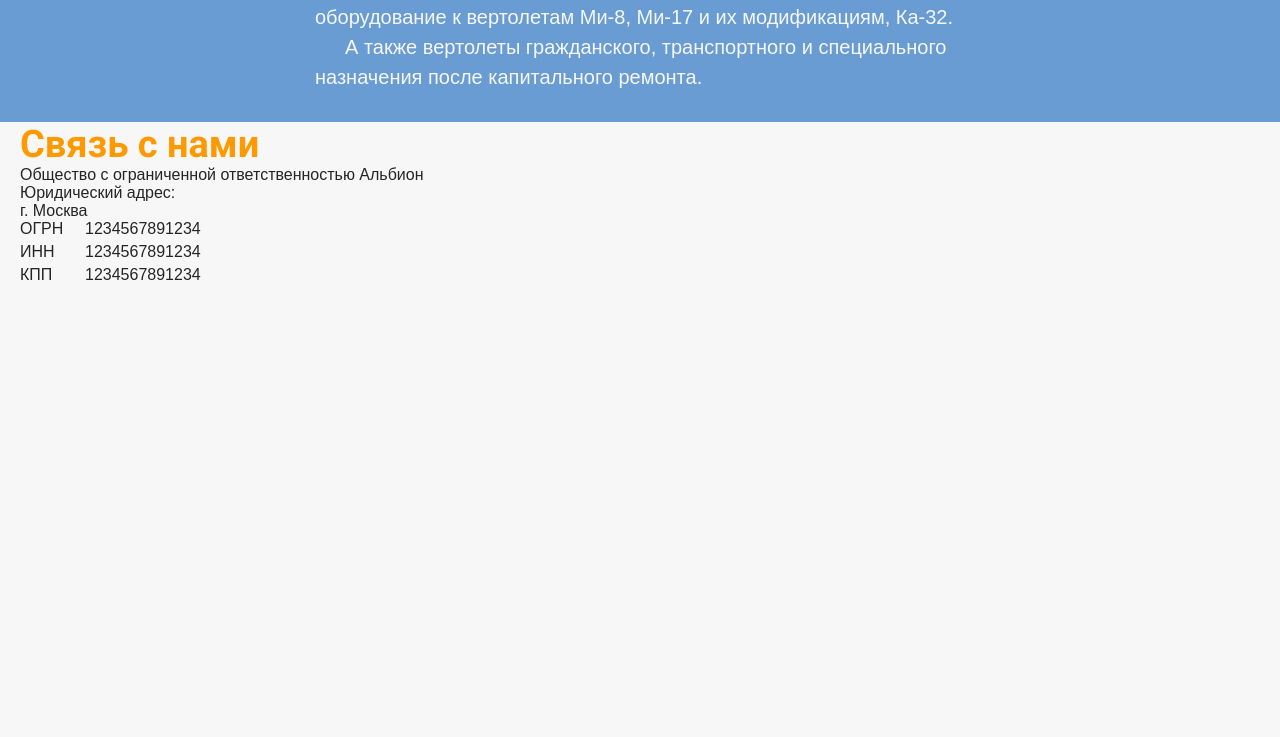
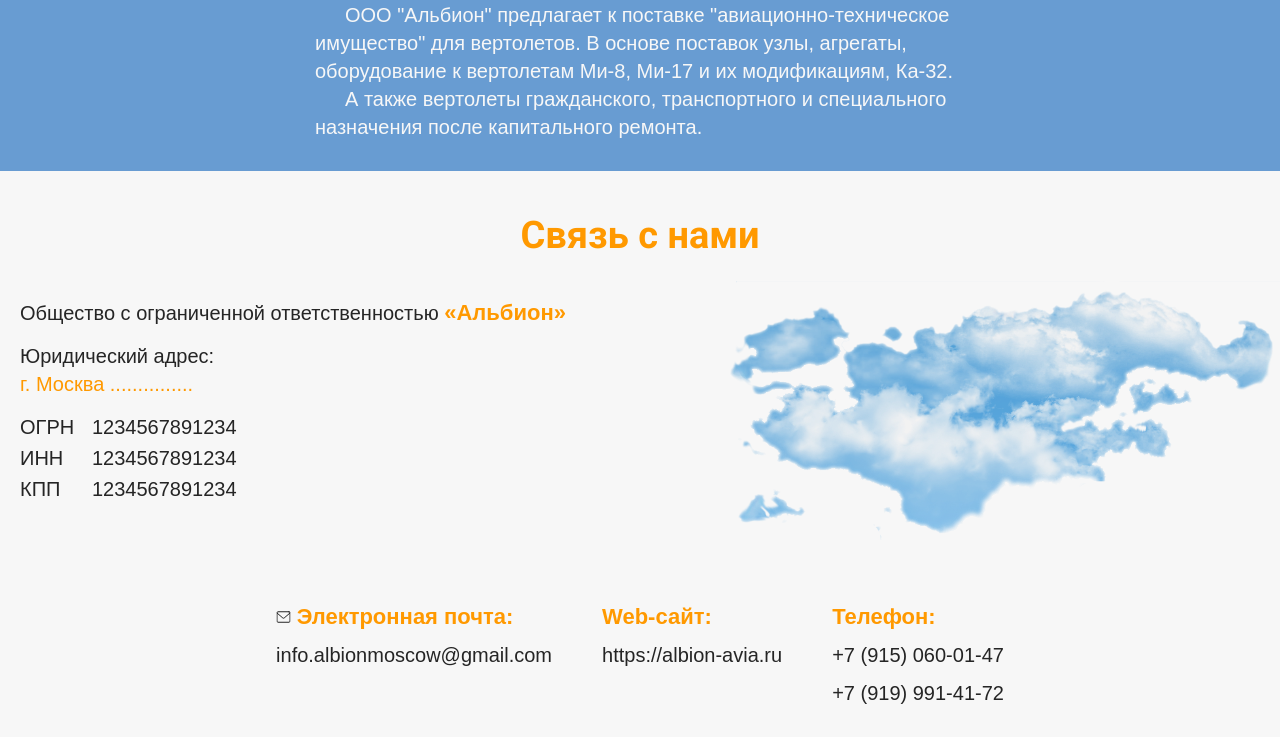
Before and after one commit to kn1xoh/albion-avia, a plain HTML site: page index.html in a window 1280 px wide. Shown: the part 749-1486 px from the top of the page. Before the commit the page ends 1033 px from the top, so only its background shows below. Drawn offline with Linux system fonts and the light colour scheme.

Commit message:
add footer

```diff
--- a/index.html
+++ b/index.html
@@ -62,20 +62,21 @@
           <div class="about__line"></div>
           <p class="about__text">
             ООО "Альбион" предлагает к поставке "авиационно-техническое имущество" для вертолетов. В основе поставок узлы, агрегаты, оборудование к вертолетам Ми-8, Ми-17 и их модификациям, Ка-32.
-          <p class="about__text">
-            А также вертолеты гражданского, транспортного и специального назначения после капитального ремонта.</p>
           </p>
+          <p class="about__text">А также вертолеты гражданского, транспортного и специального назначения после капитального ремонта.</p>
         </div>
       </section>
     </main>
     <footer class="footer">
       <div class="container footer__container">
+        <img class="footer__img-clouds" src="img/clouds.png" alt="Облака" />
         <h2 class="footer__title title-1">Связь с нами</h2>
 
-        <p class="footer__text">Общество с ограниченной ответственностью <span class="footer__text-span">Альбион</span></p>
+        <div class="footer__legal">
+          <p class="footer__text">Общество с ограниченной ответственностью <span class="footer__text-span footer__text-span_name">«Альбион»</span></p>
           <p class="footer__text">
             Юридический адрес:<br />
-          <span class="footer__text-span">г. Москва</span>
+            <span class="footer__text-span">г. Москва ...............</span>
           </p>
           <div class="footer__inn">
             <div>ОГРН</div>
@@ -85,6 +86,48 @@
             <div>КПП</div>
             <div>1234567891234</div>
           </div>
+        </div>
+
+        <div class="footer__info footer-info">
+          <div class="footer-info__block">
+            <div class="footer-info__inner-title">
+              <svg class="footer-info__mail-icon" width="15" height="14" viewBox="0 0 15 14" fill="none" xmlns="http://www.w3.org/2000/svg">
+                <g clip-path="url(#clip0_1545_11831)">
+                  <path
+                    d="M13 1.75H2C1.44772 1.75 1 2.19772 1 2.75V11.25C1 11.8023 1.44772 12.25 2 12.25H13C13.5523 12.25 14 11.8023 14 11.25V2.75C14 2.19772 13.5523 1.75 13 1.75Z"
+                    stroke="#252525"
+                    stroke-linecap="round"
+                    stroke-linejoin="round"
+                  />
+                  <path d="M1 3L6.86 8C7.03969 8.14967 7.26615 8.23163 7.5 8.23163C7.73385 8.23163 7.96031 8.14967 8.14 8L14 3" stroke="#252525" stroke-linecap="round" stroke-linejoin="round" />
+                </g>
+                <defs>
+                  <clipPath id="clip0_1545_11831">
+                    <rect width="14" height="14" fill="white" transform="translate(0.5)" />
+                  </clipPath>
+                </defs>
+              </svg>
+              <span class="footer-info__inner-title-span">Электронная почта:</span>
+            </div>
+            <a class="footer-info__link reset-link" href="mailto:info.albionmoscow@gmail.com">info.albionmoscow@gmail.com</a>
+          </div>
+
+          <div class="footer-info__block">
+            <div class="footer-info__inner-title">
+              <span class="footer-info__inner-title-span">Web-сайт:</span>
+            </div>
+            <a class="footer-info__web-site-link reset-link" href="/">https://albion-avia.ru</a>
+          </div>
+
+          <div class="footer-info__block">
+            <div class="footer-info__inner-title">
+              <span class="footer-info__inner-title-span">Телефон:</span>
+            </div>
+            <a class="footer-info__tel reset-link" href="tel:79150600147">+7 (915) 060-01-47</a>
+            <a class="footer-info__tel reset-link" href="tel:79199914172">+7 (919) 991-41-72</a>
+          </div>
+        </div>
+      </div>
     </footer>
   </body>
 </html>
--- a/style.css
+++ b/style.css
@@ -19,6 +19,8 @@
   background-color: var(--white);
   color: var(--black);
   font-weight: 400;
+  font-size: 20px;
+  line-height: 1.4em;
 }
 
 .container {
@@ -36,12 +38,14 @@
   font-weight: 600;
   font-size: 38px;
   color: var(--orange);
+  margin-bottom: 20px;
 }
 
 .title-2 {
   font-family: "Roboto", sans-serif;
   font-weight: 500;
   font-size: 30px;
+  line-height: 1.2em;
 }
 
 .header {
@@ -96,7 +100,7 @@
 }
 
 .main {
-  padding: 50px 0;
+  padding: 80px 0;
 }
 
 .main__container {
@@ -108,7 +112,7 @@
 .main__title-div {
   display: block;
   font-size: 44px;
-  padding-bottom: 8px;
+  margin-bottom: 15px;
 }
 
 .main__img {
@@ -119,6 +123,7 @@
 .about {
   background-color: var(--blue-light);
   padding: 30px 0;
+  margin-bottom: 50px;
 }
 
 .about__container {
@@ -130,7 +135,6 @@
 .about__title {
   color: var(--white);
   text-align: center;
-  padding-bottom: 20px;
 }
 
 .about__line {
@@ -156,14 +160,72 @@
 
 .about__text {
   font-size: 20px;
-  line-height: 1.5em;
   width: 650px;
   color: var(--white);
   text-indent: 1.5em;
 }
 
+.footer {
+  padding-bottom: 30px;
+}
+
+.footer__container {
+  position: relative;
+}
+
+.footer__img-clouds {
+  position: absolute;
+  top: 60px;
+  right: -20px;
+  width: 550px;
+  height: auto;
+  opacity: 0.8;
+}
+
+.footer__title {
+  text-align: center;
+  margin-bottom: 50px;
+}
+
+.footer__text {
+  font-size: 20px;
+  margin-bottom: 15px;
+}
+
+.footer__text-span {
+  color: var(--orange);
+  font-weight: 500;
+}
+
+.footer__text-span_name {
+  color: var(--orange);
+  font-size: 22px;
+  font-weight: 600;
+}
+
 .footer__inn {
   display: grid;
-  grid-template-columns: 60px 100px;
-  gap: 5px;
+  grid-template-columns: 60px 150px;
+  row-gap: 3px;
+  column-gap: 12px;
+  margin-bottom: 100px;
 }
+
+.footer__info {
+  display: flex;
+  flex-wrap: wrap;
+  justify-content: center;
+  gap: 50px;
+}
+
+.footer-info__block {
+  display: flex;
+  flex-direction: column;
+  gap: 10px;
+}
+
+.footer-info__inner-title-span {
+  color: var(--orange);
+  font-weight: 600;
+  font-size: 22px;
+}
```
Also changed, not shown: img/clouds.png (added). Lines whose indentation alone changed are shown as unchanged.
